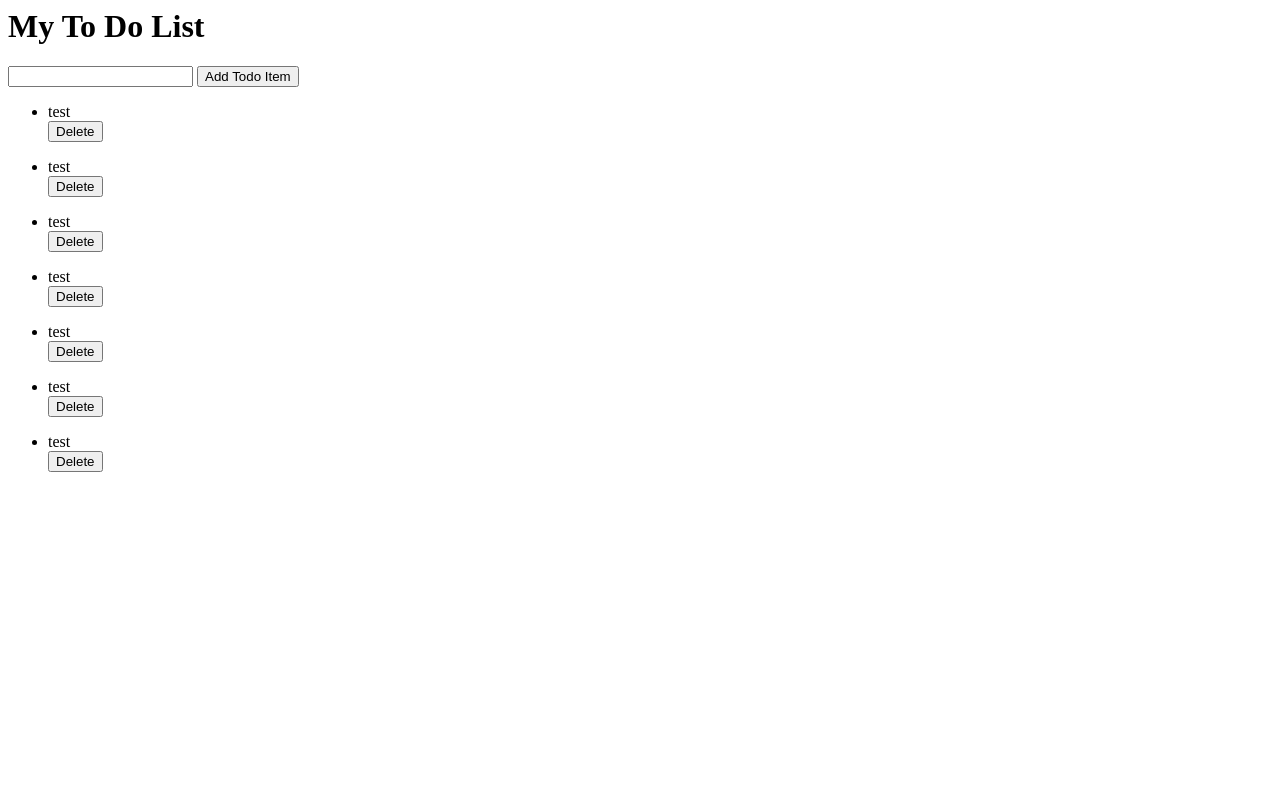
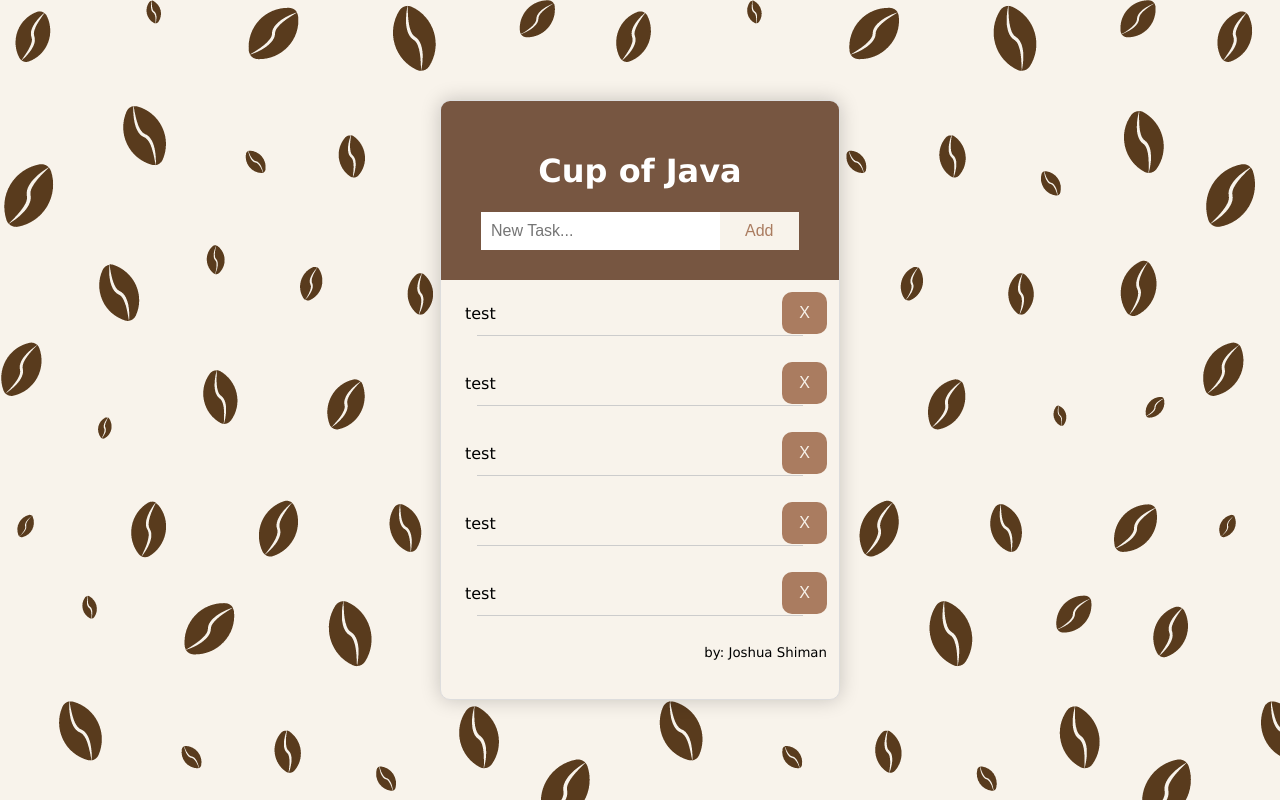
Before and after one commit to jwizzlejosh/cupofjava, a Django app: page /todoapp/ in a window 1280 px wide. Run offline with Django 4.2, Linux system fonts and the light colour scheme; data comes from the database, SQL or seed files in the repository; both versions use the stored data as it was after the commit.

Commit message:
redesigned ui

```diff
--- a/djangotodo/urls.py
+++ b/djangotodo/urls.py
@@ -21,6 +21,7 @@ from todoapp.views import todoappView, addTodoView, deleteTodoView
 urlpatterns = [
     path('admin/', admin.site.urls),
     path('todoapp/', todoappView),
+    path('todoapp/', todoappView),
     path('addTodoItem/',addTodoView),
     path('deleteTodoItem/<int:i>/', deleteTodoView),
 ]
--- /dev/null
+++ b/static/style.css
@@ -0,0 +1,135 @@
+body {
+  background: url('/static/img/background.png');
+  background-color: #f8f3eb;
+  font-family: verdana;
+  display: flex;
+  justify-content: center;
+  align-items: center;
+  height: 100vh;
+  margin: 0;
+}
+
+hr {
+  display: block;
+  height: 0px;
+  border: 0;
+  border-top: 1px solid #ccc;
+  margin: 12px;
+  padding: 1px;
+}
+
+.container {
+  width: 400px; /* Set your desired width */
+  height: 600px; /* Set your desired height */
+  border: 1px solid #ddd;
+  background-color: #f8f3eb;
+  border-radius: 10px;
+  box-shadow: 0px 0px 20px rgba(0, 0, 0, 0.2);
+  overflow: hidden;
+}
+
+/* Style the list items */
+.listitems {
+  list-style-type: none;
+  padding: 12px;
+  overflow-y: auto;
+  max-height: 350px; /* Adjust this value based on your container's height */
+}
+
+  * {
+    box-sizing: border-box;
+  }
+
+  ul {
+    margin: 0;
+    padding: 0;
+  }
+
+  ul li {
+    cursor: pointer;
+    position: relative;
+    padding: 12px;
+    min-height: 12px;
+    background: #f8f3eb;
+    text-align: left;
+    font-size: 16px;
+    transition: 0.2s;
+
+  /* make the list items unselectable */
+  -webkit-user-select: none;
+  -moz-user-select: none;
+  -ms-user-select: none;
+  user-select: none;
+}
+
+
+/* Style the input */
+input {
+  margin: 0;
+  border: none;
+  border-radius: 0;
+  width: 75%;
+  padding: 10px;
+  float: left;
+  font-size: 16px;
+}
+
+/* Style the "Add" button */
+.addBtn {
+  padding: 10px;
+  width: 25%;
+  background: #f8f3eb;
+  color: #aa7c60;
+  float: left;
+  text-align: center;
+  font-size: 16px;
+  cursor: pointer;
+  transition: 0.3s;
+  border-radius: 0;
+}
+
+.addBtn:hover {
+  background-color: #bbb;
+}
+
+/* Style the "Delete" button */
+.deleteBtn {
+  position: absolute;
+  right: 0;
+  top: 0;
+  padding: 12px;
+  width: 12%;
+  background: #aa7c60;
+  color: #f8f3eb;
+  float: left;
+  text-align: center;
+  font-size: 16px;
+  cursor: pointer;
+  transition: 0.3s;
+  border-radius: 10px;
+}
+
+.deleteBtn:hover {
+  background-color: #f44336;
+  color: white;
+}
+
+/* Style the header */
+.header {
+  padding: 30px 40px;
+  background-color: #775641;
+  color: white;
+  text-align: center;
+}
+
+/* Clear floats after the header */
+.header:after {
+  content: "";
+  display: table;
+  clear: both;
+}
+
+.smalltext {
+  text-align: right;
+  padding: 12px;
+}
--- a/templates/todolist.html
+++ b/templates/todolist.html
@@ -1,14 +1,37 @@
-<h1>My To Do List</h1>
+{% load static %}
+<!doctype html>
+<html lang="en">
+	<head>
+		<meta charset="utf-8">
+		<meta name="viewport" content="width=device-width, initial-scale=1">
+		<title>To Do List</title>
+        <link rel="stylesheet" href="{% static 'style.css' %}">
+	</head>
+
+    <body>
+        <div class="container">
+            <div id="myDIV" class="header">
+                <h1>Cup of Java</h1>
                 <form action="/addTodoItem/" method = "post">{% csrf_token %}
-    <input type="text" name="content">
-    <input type="submit" value="Add Todo Item">
+                    <input type="text" name="content" placeholder="New Task...">
+                    <input type="submit" class="addBtn" value="Add">
                 </form>
-<ul>
+            </div>
+
+            <ul id="myUL" class ="listitems">
                     {% for i in all_items %}
-    <li>{{i.content}}
+                    <li> {{i.content}}
                         <form action="/deleteTodoItem/{{i.id}}/" method = "post">{% csrf_token %}
-            <input type="submit" value="Delete">
+                            <input type="submit" class="deleteBtn" value="X">
                         </form>
+                        <hr>
                     </li>
                     {% endfor %}
             </ul>
+            <div class="smalltext">
+                <small> by: Joshua Shiman </small>
+            </div>
+        </div>
+    </body>
+
+</html>
```
Also changed, not shown: djangotodo/settings.py (+5 -2 lines), db.sqlite3, static/img/background.png (added), 1 other file. Lines whose indentation alone changed are shown as unchanged.
